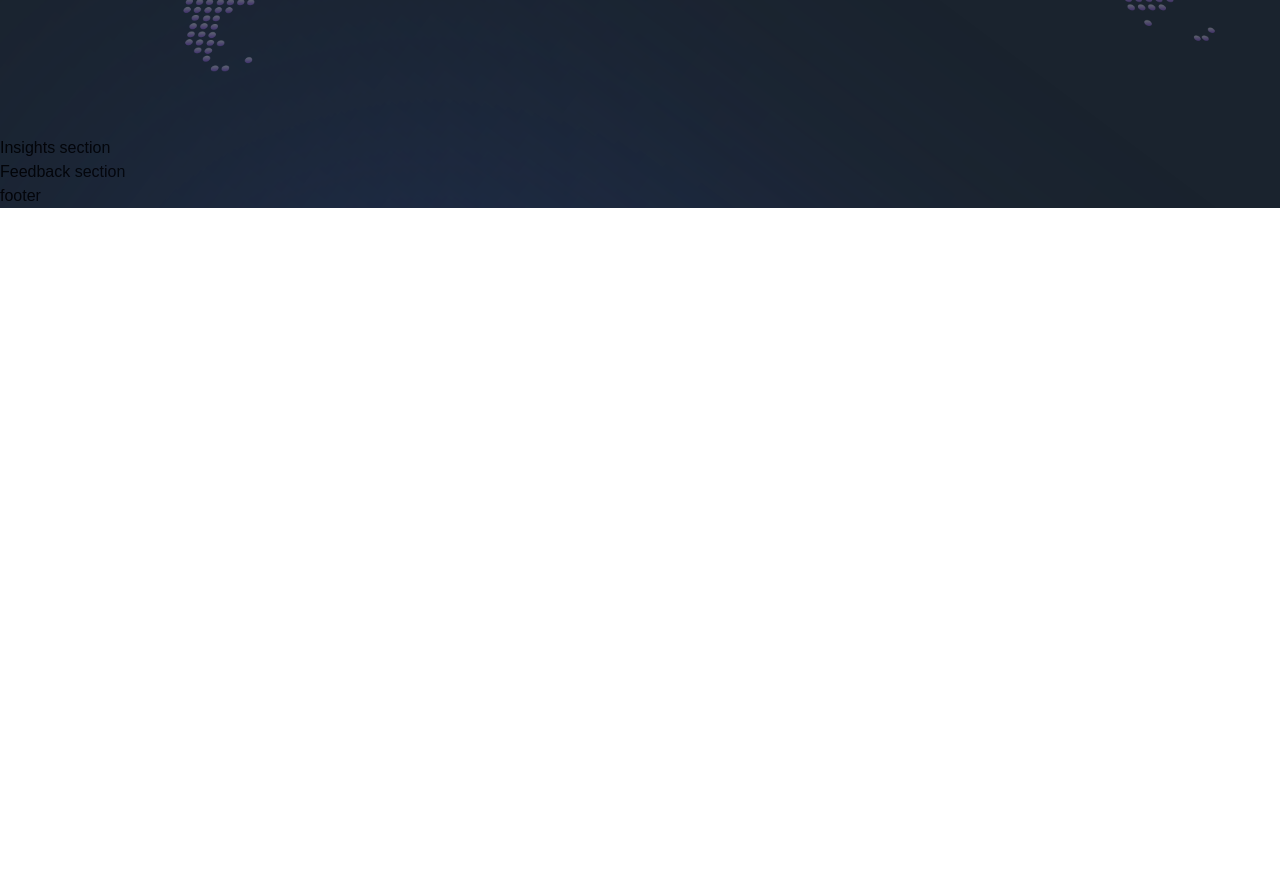
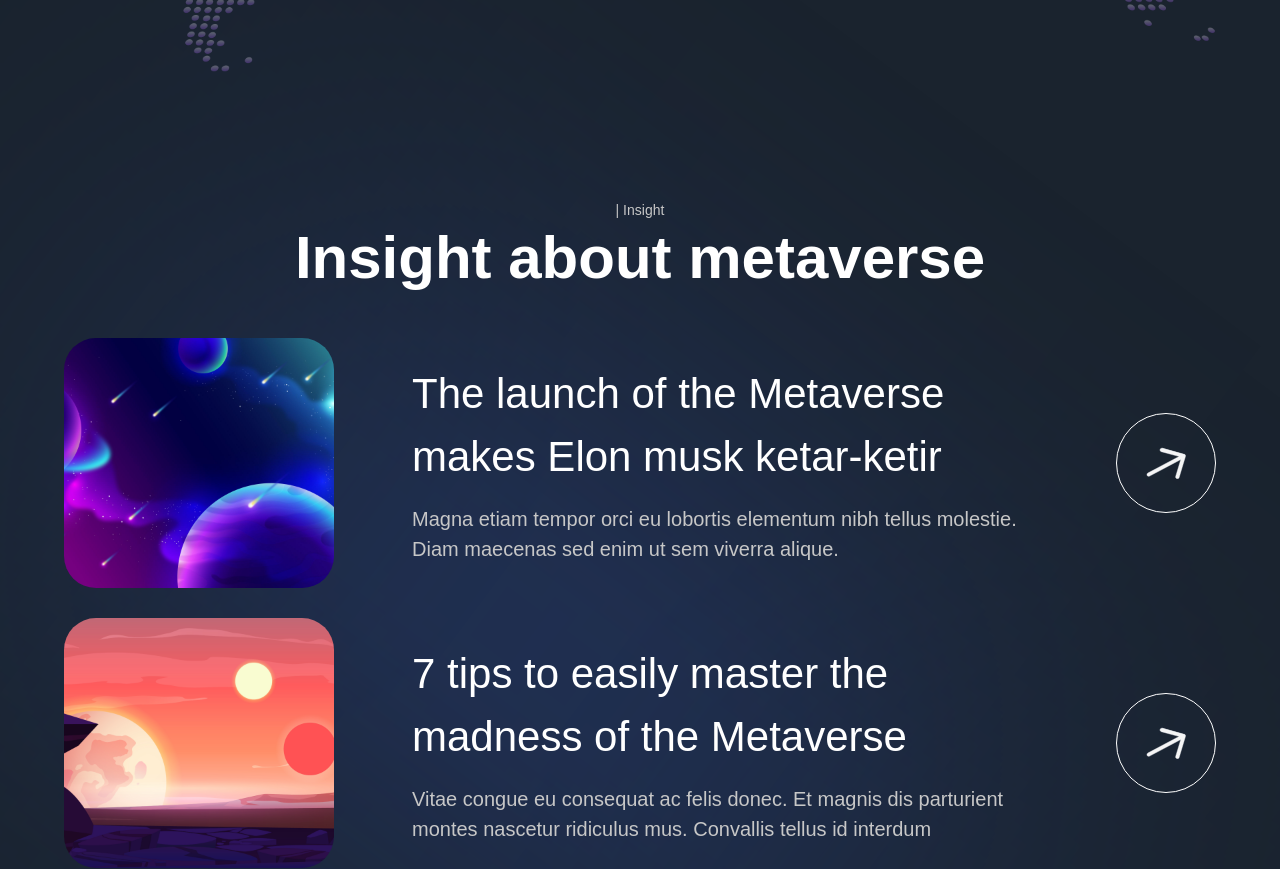
Before and after one commit to Wtheodoro/metaversus-sage, a Next.js app: page / in a window 1280 px wide. Shown: the part 4700-5569 px from the top of the page. Before the commit the page ends 4908 px from the top, so only its background shows below. Built offline with nearby package versions, Linux system fonts and the light colour scheme; a web font is replaced by a local one.

Commit message:
feat: insight section

```diff
--- a/components/InsightCard.jsx
+++ b/components/InsightCard.jsx
@@ -1,9 +1,38 @@
-'use client';
+'use client'
 
-const InsightCard = () => (
-  <div>
-    Insight Card
-  </div>
-);
+import { motion } from 'framer-motion'
 
-export default InsightCard;
+import { fadeIn } from '../utils/motion'
+
+const InsightCard = ({ imgUrl, title, subtitle, index }) => (
+  <motion.div
+    variants={fadeIn('up', 'spring', index * 0.5, 1)}
+    className='flex md:flex-row flex-col gap-4'
+  >
+    <img
+      src={imgUrl}
+      alt='planet-01'
+      className='md:w-[270px] w-full h-[250px] rounded-[32px] object-cover'
+    />
+    <div className='w-full flex justify-between items-center'>
+      <div className='flex-1 md:ml-[62px] flex flex-col max-w-[650px]'>
+        <h4 className='font-normal lg:text-[42px] text-[26px] text-white'>
+          {title}
+        </h4>
+        <p className='mt-[16px] font-normal lg:text-[20px] text-[14px] text-secondary-white'>
+          {subtitle}
+        </p>
+      </div>
+
+      <div className='lg:flex hidden items-center justify-center w-[100px] h-[100px] rounded-full bg-transparent border-[1px] border-white'>
+        <img
+          src='/arrow.svg'
+          alt='arrow'
+          className='w-[40%] h-[40%] object-contain'
+        />
+      </div>
+    </div>
+  </motion.div>
+)
+
+export default InsightCard
--- a/sections/Insights.jsx
+++ b/sections/Insights.jsx
@@ -1,9 +1,35 @@
-'use client';
+// user client is for next js 13.
+// https://beta.nextjs.org/docs/rendering/server-and-client-components
+'use client'
+
+import { motion } from 'framer-motion'
+
+import styles from '../styles'
+import { insights } from '../constants'
+import { staggerContainer } from '../utils/motion'
+import { InsightCard, TitleText, TypingText } from '../components'
 
 const Insights = () => (
-  <section>
-    Insights section
+  <section className={`${styles.paddings} relative z-10`}>
+    <motion.div
+      variants={staggerContainer}
+      initial='hidden'
+      whileInView='show'
+      viewport={{ once: false, amount: 0.25 }}
+      className={`${styles.innerWidth} mx-auto flex flex-col`}
+    >
+      <TypingText title='| Insight' textStyles='text-center' />
+      <TitleText
+        title={<>Insight about metaverse</>}
+        textStyles='text-center'
+      />
+      <div className='mt-[50px] flex flex-col gap-[30px]'>
+        {insights.map((item, index) => (
+          <InsightCard key={`insight-${index}`} {...item} index={index + 1} />
+        ))}
+      </div>
+    </motion.div>
   </section>
-);
+)
 
-export default Insights;
+export default Insights
```
